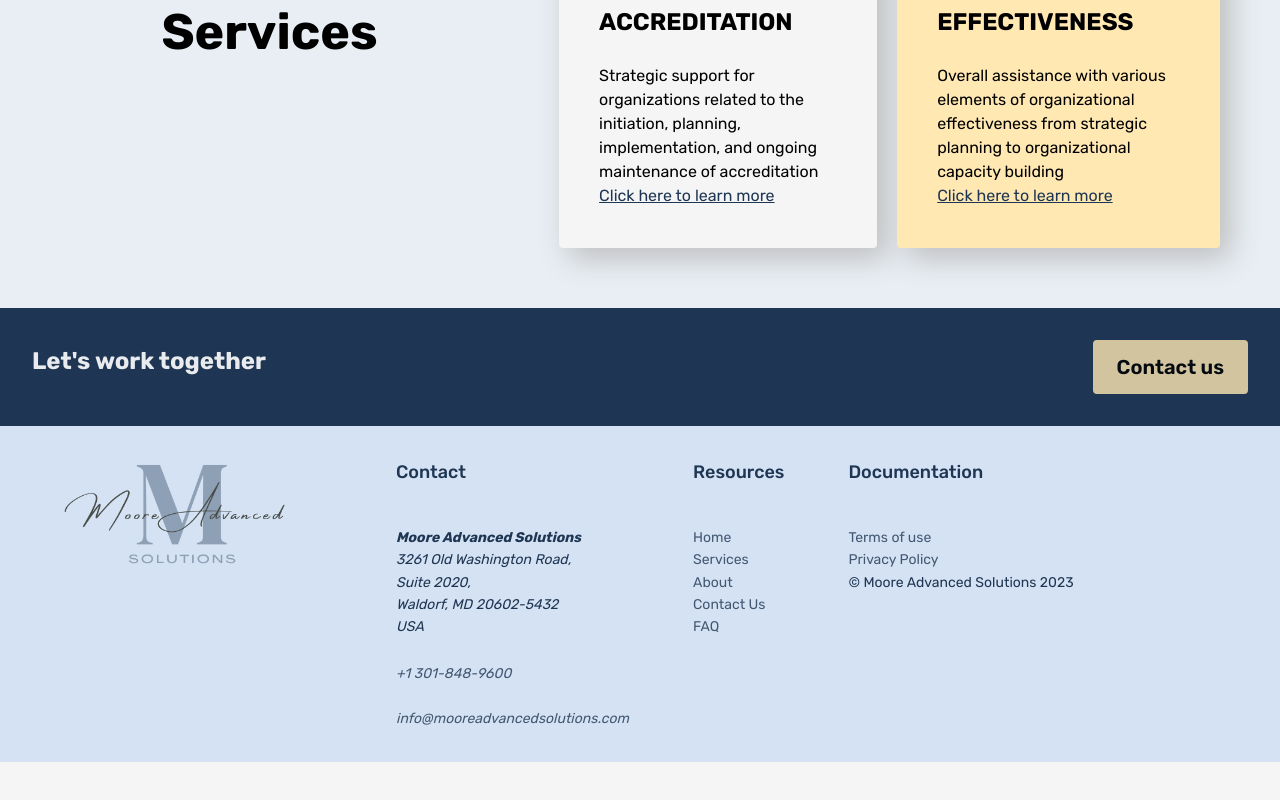
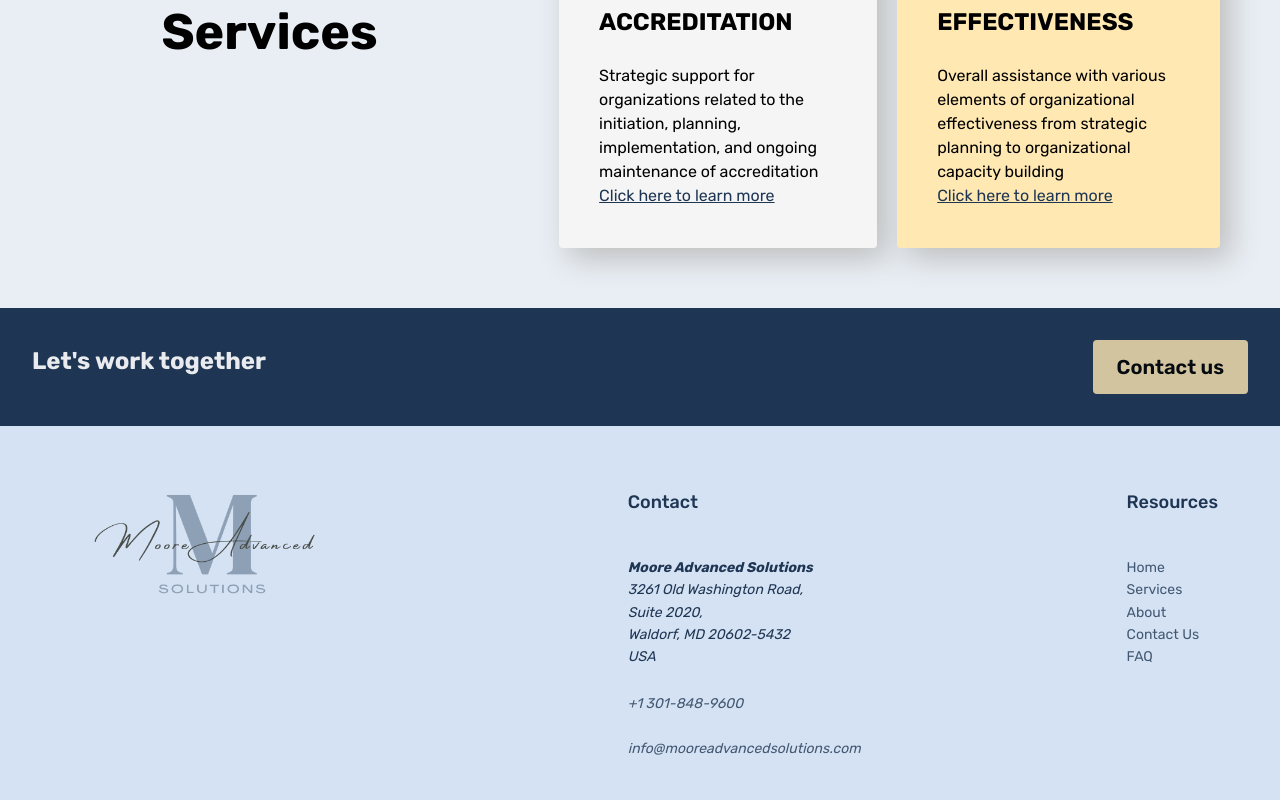
Before and after one commit to Cian747/M, a React (Create React App) app: page / in a window 1280 px wide. Shown: the part 1970-2770 px from the top of the page. Before the commit the page ends 2732 px from the top, so only its background shows below. Built offline with nearby package versions, Linux system fonts and the light colour scheme.

Commit message:
fixed styling

```diff
--- a/package.json
+++ b/package.json
@@ -10,7 +10,7 @@
     "react": "^18.2.0",
     "react-dom": "^18.2.0",
     "react-router-dom": "^6.11.2",
-    "react-scripts": "5.0.1",
+    "react-scripts": "^5.0.1",
     "web-vitals": "^2.1.4"
   },
   "scripts": {
--- a/src/components/Footer.js
+++ b/src/components/Footer.js
@@ -79,7 +79,7 @@ function Footer() {
           </ul>
         </div>
 
-        <div className='documentation-col'>
+        {/* <div className='documentation-col'>
           <p className='footer-heading'>Documentation</p>
           <ul>
             <li>
@@ -90,7 +90,7 @@ function Footer() {
             </li>
           </ul>
           <p className='copyright'>&copy; Moore Advanced Solutions 2023</p>
-        </div>
+        </div> */}
       </div>
     </footer>
   );
--- a/src/index.css
+++ b/src/index.css
@@ -1155,6 +1155,8 @@ input:checked ~ .faq-content {
   align-items: flex-start;
   flex-wrap: wrap;
   gap: 6.4rem;
+  justify-content: space-between;
+  padding: 30px;
 }
 
 .footer-heading {
```
Also changed, not shown: 1 other file (tests, documents, lock files or other folders).
